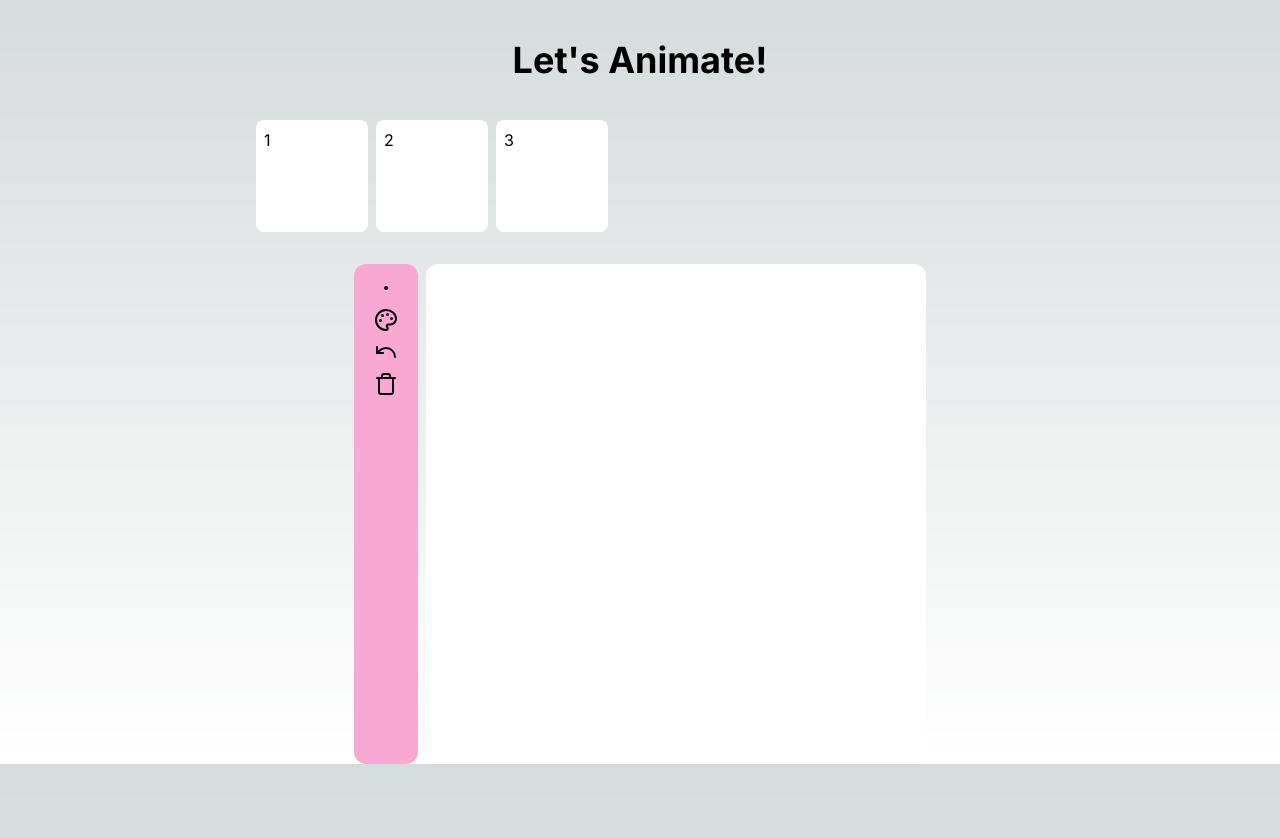
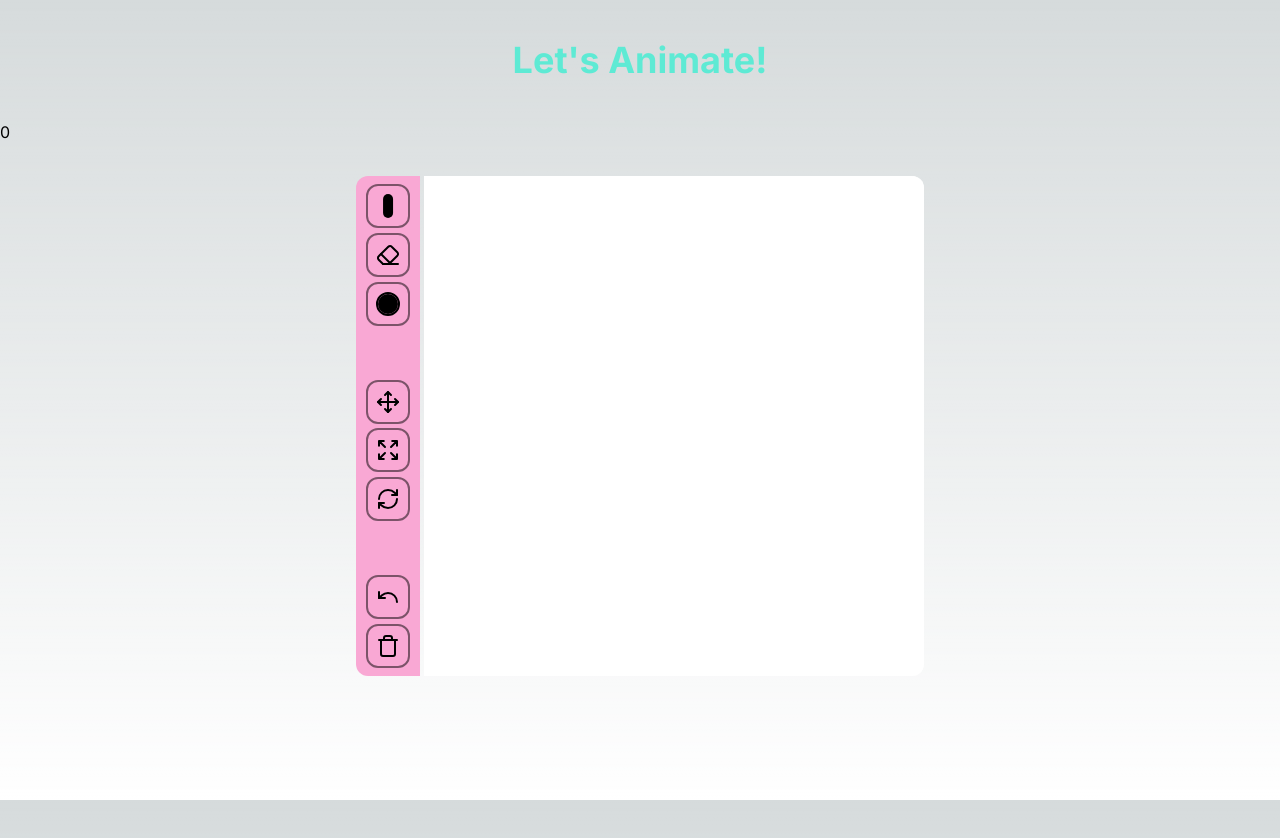
Before and after one commit to NadavEliash/my-site, a Next.js app: page /animate in a window 1280 px wide. Before the commit the page ends 800 px from the top, so only its background shows below. Built offline with nearby package versions, Linux system fonts and the light colour scheme.

Commit message:
animate: add "frame" component

```diff
--- /dev/null
+++ b/app/animate/components/frame.jsx
@@ -0,0 +1,50 @@
+import { useEffect, useRef, useState } from "react"
+
+export default function Frame({ frame, idx }) {
+    const canvasRef = useRef(null)
+
+    const [context, setContext] = useState(null)
+
+    useEffect(() => {
+        console.log('mounted!')
+
+        if (canvasRef.current) {
+            const canvas = canvasRef.current
+            canvas.width = 100
+            canvas.height = 100
+            const ctx = canvas.getContext('2d')
+            setContext(ctx)
+            ctx.fillStyle = 'White'
+            ctx.fillRect(0, 0, canvas.width, canvas.height)
+        }
+    }, [])
+
+    useEffect(() => {
+        console.log(frame)
+
+        const newContext = canvasRef.current.getContext('2d')
+        newContext.clearRect(0, 0, 500, 500)
+        frame.forEach(({ path, lineWidth, strokeStyle }) => {
+            newContext.beginPath()
+            newContext.lineWidth = lineWidth
+            newContext.strokeStyle = strokeStyle
+            newContext.moveTo(path[0].x, path[0].y)
+            path.forEach(point => {
+                newContext.lineTo(point.x, point.y)
+            })
+            newContext.stroke()
+        })
+
+    }, [frame])
+
+    return (
+        <div className="w-[60vw] mx-auto flex gap-2">
+            <div key={frame} className="text-black">
+                <canvas ref={canvasRef} width={500} height={500} className="bg-white w-24 h-24"></canvas>
+                <h1 className="text-white text-sm text-center p-2">
+                    {idx + 1}
+                </h1>
+            </div>
+        </div>
+    )
+}
--- a/app/animate/components/frames.jsx
+++ /dev/null
@@ -1,14 +0,0 @@
-export default function Frames({ frames }) {
-    // console.log(frames)
-
-    return (
-        <div className="w-[60vw] mx-auto flex gap-2">
-            {frames.map(frame =>
-                <div key={frame} className="w-28 h-28 bg-white text-black rounded-lg">
-                    <h1 className="p-2">
-                        {frame}
-                    </h1>
-                </div>)}
-        </div>
-    )
-}
--- a/app/animate/page.jsx
+++ b/app/animate/page.jsx
@@ -1,8 +1,8 @@
 'use client'
 
-import { Dot, Palette, Trash, Undo } from "lucide-react"
+import { Dot, Eraser, Pencil, Expand, Move, RefreshCw, Trash, Undo, Download } from "lucide-react"
 import { useRef, useEffect, useState } from "react"
-import Frames from "./components/frames.jsx"
+import Frame from "./components/frame.jsx"
 
 export default function Animate() {
     const canvasRef = useRef(null)
@@ -10,13 +10,15 @@ export default function Animate() {
 
     const [context, setContext] = useState(null)
     const [isDrawing, setIsDrawing] = useState(false)
+    const [isErasing, setIsErasing] = useState(false)
     const [currentPath, setCurrentPath] = useState([])
     const [drawingActions, setDrawingActions] = useState([])
-    const [lineWidth, setLineWidth] = useState(4)
+    const [frames, setFrames] = useState([])
+    const [lineWidth, setLineWidth] = useState(6)
+    const [dotSize, setDotSize] = useState(3)
     const [strokeStyle, setStrokeStyle] = useState("black")
 
-    const [showLineSizes, setShowLineSizes] = useState(false)
-    const [showPalette, setShowPalette] = useState(false)
+    const [showLineWidth, setShowLineWidth] = useState(false)
 
     useEffect(() => {
         if (canvasRef.current) {
@@ -25,8 +27,18 @@ export default function Animate() {
             canvas.height = canvasSize.height
             const ctx = canvas.getContext('2d')
             setContext(ctx)
+            ctx.fillStyle = 'White'
+            ctx.fillRect(0, 0, canvas.width, canvas.height)
         }
     }, [])
+
+    useEffect(() => {
+        console.log(drawingActions)
+
+        if (drawingActions.length > 0) {
+            setFrames([drawingActions])
+        }
+    }, [drawingActions])
 
     const startDrawing = (e) => {
         if (context) {
@@ -37,8 +49,8 @@ export default function Animate() {
     }
 
     const draw = (e) => {
-        if (!isDrawing || !context) return
-        context.strokeStyle = 'black'
+        if (!context || !isDrawing) return
+        if (!isErasing) {
             context.lineCap = 'round'
             context.lineJoin = 'bevel'
             context.lineWidth = lineWidth
@@ -46,15 +58,35 @@ export default function Animate() {
             context.lineTo(e.nativeEvent.offsetX, e.nativeEvent.offsetY)
             context.stroke()
             setCurrentPath([...currentPath, { x: e.nativeEvent.offsetX, y: e.nativeEvent.offsetY }])
+        } else {
+            context.strokeStyle = 'white'
+            context.lineCap = 'round'
+            context.lineJoin = 'bevel'
+            context.lineWidth = 12
+            context.lineTo(e.nativeEvent.offsetX, e.nativeEvent.offsetY)
+            context.stroke()
+            setCurrentPath([...currentPath, { x: e.nativeEvent.offsetX, y: e.nativeEvent.offsetY }])
+        }
+
     }
 
     const endDrawing = (e) => {
         setIsDrawing(false)
         context && context.closePath()
         if (currentPath.length > 0) {
-            setDrawingActions([...drawingActions, { path: currentPath, lineWidth, strokeStyle }])
+            setDrawingActions([...drawingActions, { path: currentPath, lineWidth, strokeStyle: isErasing ? 'white' : strokeStyle }])
         }
         setCurrentPath([])
+    }
+
+    const onChangeLineWidth = (size) => {
+        setLineWidth(size)
+        const newDotSize = size > 22 ? 6
+            : size > 14 ? 4
+                : size > 8 ? 3
+                    : size > 4 ? 2
+                        : 1
+        setDotSize(newDotSize)
     }
 
     const clearCanvas = () => {
@@ -82,33 +114,59 @@ export default function Animate() {
         }
     }
 
+    const download = () => {
+        const a = document.createElement("a")
+        document.body.appendChild(a)
+        a.className = "hidden"
+        a.href = canvasRef.current.toDataURL('image/png')
+        a.download = "canvas"
+        a.click()
+    }
+
+    const buttonClass = "p-2 col-span-1 border-2 border-black/50 rounded-xl flex justify-center"
+
     return (
         <div>
-            <h1 className="text-4xl font-bold text-center my-10">Let's Animate!</h1>
-            <Frames frames={[1, 2, 3]} />
-            <div className="flex justify-center gap-2 mt-8">
-                <div className="bg-pink-300 flex flex-col items-center w-16 gap-2 text-black p-3 rounded-xl">
-                    <div onClick={() => setShowLineSizes(!showLineSizes)}><Dot />
-                        {showLineSizes && (
-                            <div className="flex flex-col items-center w-6">
-                                <Dot onClick={() => setLineWidth(2)} className="w-4 h-4" />
-                                <Dot onClick={() => setLineWidth(4)} className="w-6 h-6" />
-                                <Dot onClick={() => setLineWidth(10)} className="w-8 h-8" />
-                                <Dot onClick={() => setLineWidth(20)} className="w-10 h-10" />
-                            </div>
+            <h1 className="text-4xl text-teal-300 font-bold text-center my-10">Let's Animate!</h1>
+            {frames.length && frames.map((frame,idx)=> <Frame key={idx} frame={frame} idx={idx} />)}
+            <div className="flex justify-center gap-1 mt-8">
+                <div className="py-2 bg-pink-300 grid grid-rows-10 justify-items-center items-center w-16 gap-1 text-black rounded-l-xl">
+                    <div className={buttonClass}>
+                        <div className="relative cursor-pointer w-6 h-6"
+                            onClick={() => setShowLineWidth(!showLineWidth)}>
+                            <div className={`absolute left-1/2 top-1/2 -translate-x-1/2 -translate-y-1/2 bg-black text-transparent rounded-full h-${dotSize} w-${dotSize}`}>{dotSize}</div>
+                            {showLineWidth && (
+                                <input className="absolute -left-3 top-6 transition-opacity" type="range" min={1} max={30} step={1} value={lineWidth}
+                                    onChange={(e) => onChangeLineWidth(e.target.value)} />
                             )}
                         </div>
-                    <div onClick={() => setShowPalette(!showPalette)}><Palette />
-                        {showPalette && (
-                            <div className="flex flex-col items-center gap-1 mt-2">
-                                <div onClick={() => setStrokeStyle('black')} className="bg-black w-4 h-4 rounded-md"></div>
-                                <div onClick={() => setStrokeStyle('blue')} className="bg-blue-700 w-4 h-4 rounded-md"></div>
-                                <div onClick={() => setStrokeStyle('red')} className="bg-red-700 w-4 h-4 rounded-md"></div>
                     </div>
-                        )}
+                    <div className={buttonClass} onClick={() => setIsErasing(!isErasing)}>
+                        {isErasing ? <Pencil className="cursor-pointer" />
+                            : <Eraser className="cursor-pointer" />}
                     </div>
-                    <button onClick={undo}><Undo /></button>
-                    <button onClick={clearCanvas}><Trash /></button>
+                    <div className={`relative ${buttonClass}`}>
+                        <div className="w-6 h-6 rounded-full border-2 border-black overflow-hidden cursor-pointer">
+                            <input type="color" onChange={(e) => setStrokeStyle(e.target.value)} className="-ml-3 -mt-2 h-10 bg-transparent cursor-pointer" />
+                        </div>
+                    </div>
+                    <div className={`${buttonClass} border-transparent`}></div>
+                    <div className={buttonClass}>
+                        <Move className="cursor-pointer" />
+                    </div>
+                    <div className={buttonClass}>
+                        <Expand className="cursor-pointer" />
+                    </div>
+                    <div className={buttonClass}>
+                        <RefreshCw className="cursor-pointer" />
+                    </div>
+                    <div className={`${buttonClass} border-transparent`}></div>
+                    <button className={buttonClass} onClick={undo}>
+                        <Undo />
+                    </button>
+                    <button className={buttonClass} onClick={clearCanvas}>
+                        <Trash />
+                    </button>
                 </div>
                 <canvas
                     ref={canvasRef}
@@ -116,7 +174,7 @@ export default function Animate() {
                     onMouseMove={draw}
                     onMouseUp={endDrawing}
                     onMouseOut={endDrawing}
-                    className="bg-white rounded-xl">
+                    className="bg-white rounded-r-xl">
                 </canvas>
             </div>
         </div>
--- a/app/globals.css
+++ b/app/globals.css
@@ -1,6 +1,11 @@
 @tailwind base;
 @tailwind components;
 @tailwind utilities;
+
+html {
+  box-sizing: border-box;
+  height: 100%;
+}
 
 :root {
   --foreground-rgb: 0, 0, 0;
@@ -10,13 +15,14 @@
 
 @media (prefers-color-scheme: dark) {
   :root {
-    --foreground-rgb: 255, 255, 255;
-    --background-start-rgb: 0, 0, 0;
-    --background-end-rgb: 0, 0, 0;
+    --foreground-rgb: 5, 9, 37;
+    --background-start-rgb: 0, 30, 90;
+    --background-end-rgb: 6, 5, 12;
   }
 }
 
 body {
+  min-height: 100%;
   color: rgb(var(--foreground-rgb));
   background: linear-gradient(
       to bottom,
--- a/app/page.tsx
+++ b/app/page.tsx
@@ -37,8 +37,12 @@ export default function Home() {
 
   return (
     <main className={sourceCode.className}>
-      <h1 className="text-7xl font-bold text-center my-20">Welcome to my place</h1>
-      <div className="mx-auto w-fit p-4 rounded-lg bg-slate-900 border-2 border-white text-lg" >
+      <h1 className="text-5xl px-10 text-blue-500 my-20">Welcome<span className={colors.white}>.to</span>
+      <span className={colors.yellow}>{`(`}</span>
+      <span className={colors.lightBlue}>my_website</span>
+      <span className={colors.yellow}>{`)`}</span>
+      </h1>
+      <div className="mx-40 w-fit p-6 bg-black/40 rounded-lg border-2 border-white text-lg" >
         <span className={colors.pink}>{'Hi there. '}</span>
         <span className={colors.blue}>{'Welcome to my '}</span>
         <span className={colors.white}>{'Home'}</span>
@@ -48,10 +52,10 @@ export default function Home() {
         <span className={colors.lightBlue}>{'I am a '}</span>
         <span className={colors.blue}>{'<Web_Developer>'}</span>
         <br />
-        <span className="pl-10">&&</span>
+        <span className="pl-10 text-white">&&</span>
         <span className={colors.blue}>{' <Designer> '}</span>
         <br />
-        <span className="pl-10">&&</span>
+        <span className="pl-10 text-white">&&</span>
         <span className={colors.blue}>{' <Animator>'}</span>
         <nav className="mt-3 flex flex-col gap-2 text-base text-emerald-300">
           {pages.map(page =>
--- a/package.json
+++ b/package.json
@@ -12,7 +12,8 @@
     "lucide-react": "^0.356.0",
     "next": "14.1.3",
     "react": "^18",
-    "react-dom": "^18"
+    "react-dom": "^18",
+    "tailwind-merge": "^2.2.1"
   },
   "devDependencies": {
     "@types/node": "^20",
```
Also changed, not shown: 1 other file (tests, documents, lock files or other folders). Lines whose indentation alone changed are shown as unchanged.
